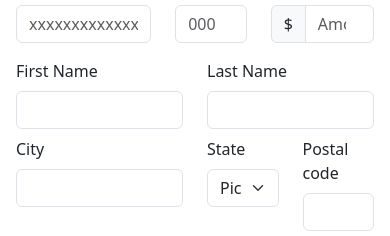
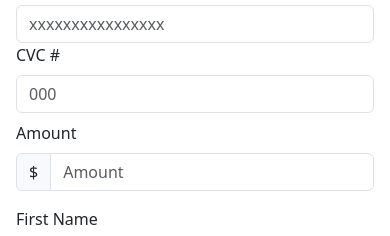
Before and after one commit to johannaalamo/Formulario-HTML, a plain HTML site: page index.html in a window 390 px wide. Shown: the part 81-317 px from the top of the page. Drawn offline with nearby package versions, Linux system fonts and the light colour scheme.

Commit message:
Cambio responsive + name en los inputs

```diff
--- a/index.html
+++ b/index.html
@@ -21,21 +21,21 @@
 
         <form>
           <div class="row mb-2">
-            <div class="col-5">
+            <div class="col-sm-12 col-md-6 col-lg-5">
             <label for="card" class="form-label">Card #</label>
             <input type="text" id="card" class="form-control" name="card" pattern="[0-9]{1,16}" maxlength="16"  placeholder="xxxxxxxxxxxxxxxx" required>
             </div>
 
-              <div class="col-3 mb-2">
+              <div class="col-sm-12 col-md-3 col-lg-2 mb-2">
               <label for="cvc" class="form-label">CVC #</label>
-              <input ntype="text" id="cvc" pattern="[0-9]{1,3}" maxlength="3" class="form-control" required="" placeholder="000">
+              <input type="text" id="cvc" pattern="[0-9]{1,3}" name="cvc" maxlength="3" class="form-control" required="" placeholder="000">
             </div>
 
-            <div class="col-4 mb-2">
+            <div class="col-sm-12 col-md-3 col-lg-5 mb-2">
               <label for="amount" class="form-label">Amount</label>
               <div class="input-group has-validation">
                 <span class="input-group-text" id="inputGroupPrepend">$</span>
-                <input type="number" min="0" class="form-control" id="amount" aria-describedby="inputGroupPrepend" required="" placeholder="Amount">
+                <input type="number" min="0" class="form-control" name="monto" id="amount" aria-describedby="inputGroupPrepend" required="" placeholder="Amount">
                 <div class="invalid-feedback">
             </div>
               </div>
@@ -43,24 +43,24 @@
           </div>
 
           <div class="row mb-2">
-            <div class="col-6">
+            <div class="col-sm-12 col-md-6 col-lg-6">
             <label for="exampleInputFirstName" class="form-label">First Name</label>
-            <input type="text" class="form-control" id="exampleInputFirstName">
+            <input type="text" name="name" class="form-control" id="exampleInputFirstName">
           </div>
 
-          <div class="col-6">
+          <div class="col-sm-12 col-md-6 col-lg-6">
             <label for="exampleInputLastName" class="form-label">Last Name</label>
-            <input type="text" class="form-control" id="exampleInputLastName">
+            <input type="text" name="lastname" class="form-control" id="exampleInputLastName">
           </div>
         </div>
 
         <div class="row mb-2">
-          <div class="col-6">
+          <div class="col-sm-12 col-md-6 col-lg-6">
           <label for="exampleInputCity" class="form-label">City</label>
-          <input type="text" class="form-control" id="exampleInputCity">
+          <input type="text" name="city" class="form-control" id="exampleInputCity">
         </div>
 
-          <div class="col-3">
+        <div class="col-sm-12 col-md-3 col-lg-3">
           <label for="AbleSelect" class="form-label">State</label>
           <select id="AbleSelect" class="form-select">
               <option selected>Pick a State</option>
@@ -71,15 +71,15 @@
            </div>
 
 
-        <div class="col-3">
-          <label for="exampleInputPostalcode" class="form-label">Postal code</label>
-          <input type="number" class="form-control" id="exampleInputPostalcode">
+           <div class="col-sm-12 col-md-3 col-lg-3">
+            <label for="exampleInputPostalcode" class="form-label">Postal code</label>
+          <input type="number" name="postalcode" class="form-control" id="exampleInputPostalcode">
         </div>
       </div>
 
       <div class="row mb-2">
         <div class="col-2">
-        <label for="exampleSelectType" class="form-label">We accept:</label>
+        <label for="exampleSelectType" name="metodosdepago" class="form-label">We accept:</label>
         <nav class="navbar bg-body-tertiary">
 
           <div class="form-check">
```
